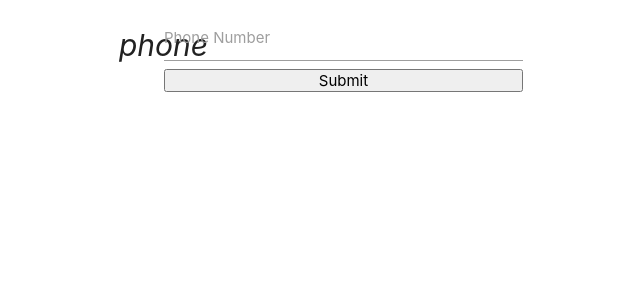
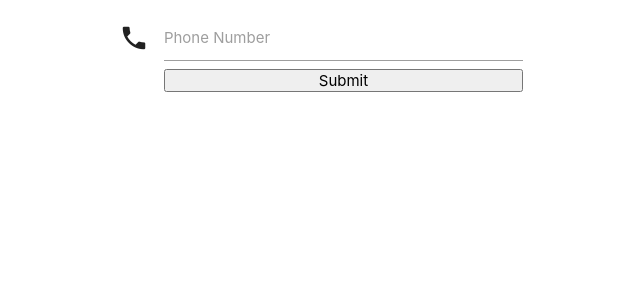
Before and after one commit to kallul/callerfinderprj, a Django app: page / in a window 1280 px wide. Shown: the top 300 px of the page, without its empty margins (319-959 px from the left). Run offline with Django 3.2, Linux system fonts and the light colour scheme.

Commit message:
make it better

```diff
--- a/templates/base.html
+++ b/templates/base.html
@@ -5,7 +5,8 @@
     <meta charset="UTF-8">
     <meta name="viewport" content="width=device-width, initial-scale=1.0">
     <meta http-equiv="X-UA-Compatible" content="ie=edge">
-    <link rel="stylesheet" href="{% static 'css/materialize.min.css' %}">
+    <link rel="stylesheet" href="https://cdnjs.cloudflare.com/ajax/libs/materialize/1.0.0-beta/css/materialize.min.css">
+    <link href="https://fonts.googleapis.com/icon?family=Material+Icons" rel="stylesheet">
     <title>Real Estate {% block title %}{% endblock %}</title>
 </head>
 <body>
```
